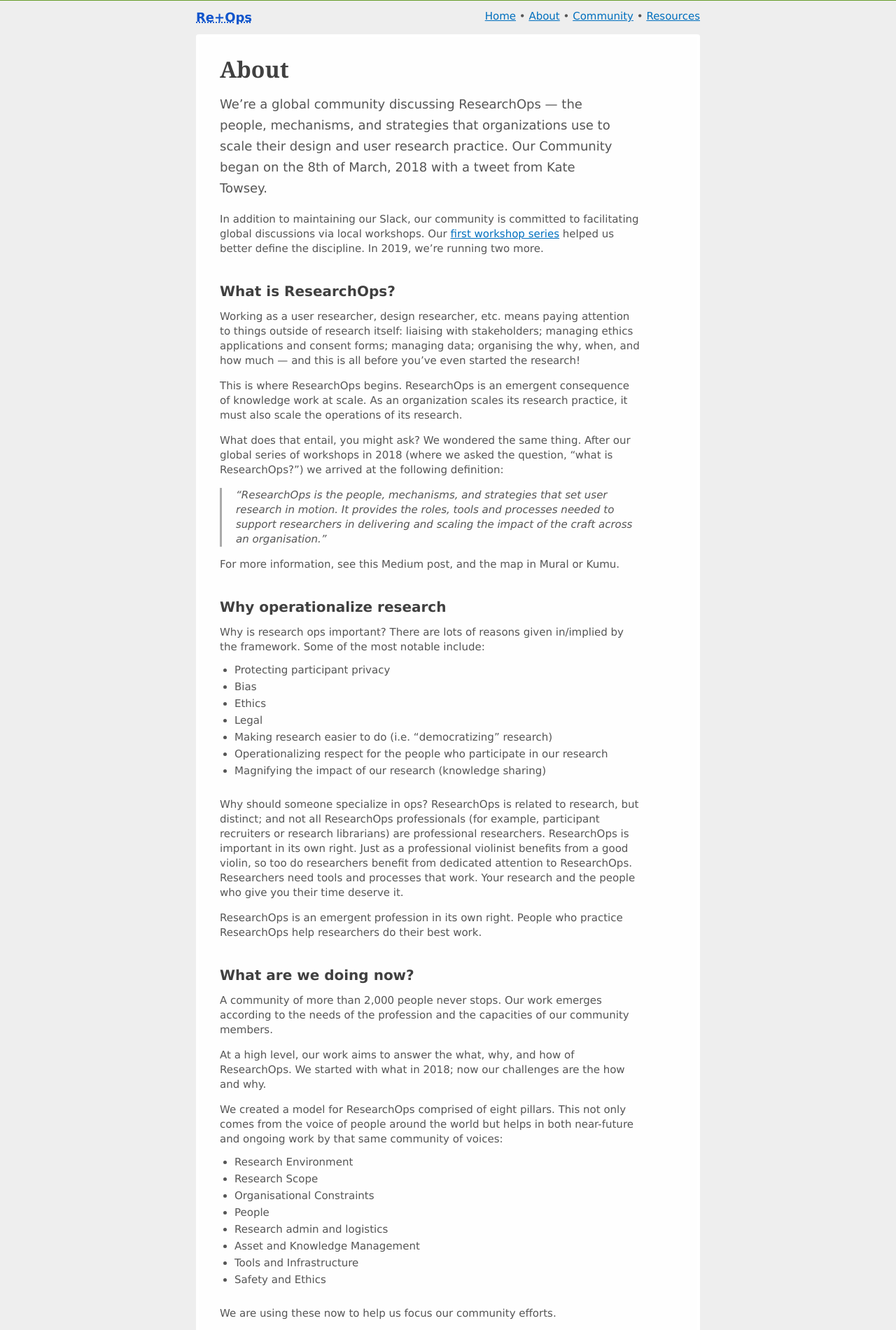
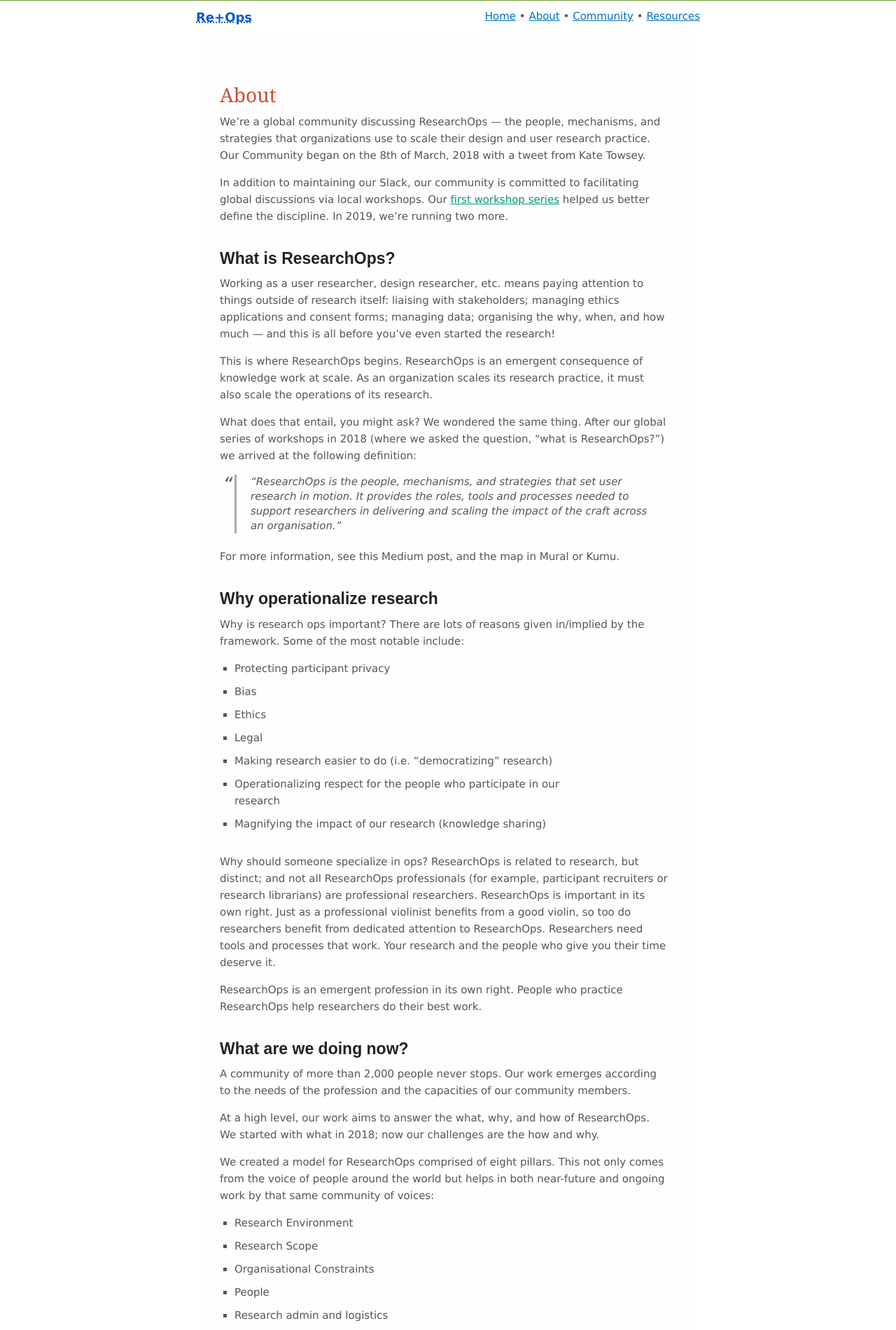
Before and after one commit to researchops/www, a Jekyll site: the page built from _pages/about.html, in a window 1280 px wide. Shown: the top 1900 px of the page at 70% size. Built offline with Jekyll 4.4.1, drawn with Linux system fonts in a browser that asks for light colours; nearby versions of some CDN libraries; some web fonts are replaced; library files that are not in the unit come from our copies.

Commit message:
Try homepage thing

```diff
--- a/_layouts/page.html
+++ b/_layouts/page.html
@@ -4,13 +4,18 @@
     <link rel="stylesheet" href="https://use.typekit.net/gmt5eue.css">
     <link rel="stylesheet" href="../stylesheets/reset.css">
     <link rel="stylesheet" href="../stylesheets/screen.css">
+    <meta name="viewport" content="width=device-width, initial-scale=1" />
   </head>
-  <body class="layout--page">
+  <body class="layout--page layout--{{ page.title  | slugify }} ">
+
+    {% include navigation.html %}
+
     <main id="main" role="main">
-      <div class="wrapper">
-        <h1 class="page-title">{{ page.title }}</h1>
+      <h1 class="page-title">{{ page.title }}</h1>
+      <div class="site-width">
         {{ content }}
       </div>
     </main>
+
   </body>
 </html>
--- a/_pages/about.html
+++ b/_pages/about.html
@@ -1,23 +1,10 @@
 ---
 permalink: /about
 title: About
-layout: none
-excerpt: none
 ---
 
-<html lang="en">
-  <head>
-    <link rel="stylesheet" href="https://use.typekit.net/gmt5eue.css">
-    <link rel="stylesheet" href="stylesheets/reset.css">
-    <link rel="stylesheet" href="stylesheets/screen.css">
-  </head>
-  <body class="about">
-    {% include navigation.html %}
-    <main id="main" role="main">
-      <div class="wrapper">
-        <h1>About</h1>
+<p>We&rsquo;re a global community discussing ResearchOps &mdash; the people, mechanisms, and strategies that organizations use to scale their design and user research practice. Our Community began on the 8th of March, 2018 with a tweet from Kate Towsey.</p>
 
-        <p>We&rsquo;re a global community discussing ResearchOps &mdash; the people, mechanisms, and strategies that organizations use to scale their design and user research practice. Our Community began on the 8th of March, 2018 with a tweet from Kate Towsey.</p>
 <p>In addition to maintaining our Slack, our community is committed to facilitating global discussions via local workshops. Our <a href="https://medium.com/researchops-community/researchops-community-a-series-of-global-workshops-d48058ece814">first workshop series</a> helped us better define the discipline. In 2019, we’re running two more.</p>
 
 <section id="what">
@@ -122,7 +109,3 @@
     {% endfor %}
   </ul>
 </section>
-      </div>
-    </main>
-  </body>
-</html>
```
Lines whose indentation alone changed are shown as unchanged.
